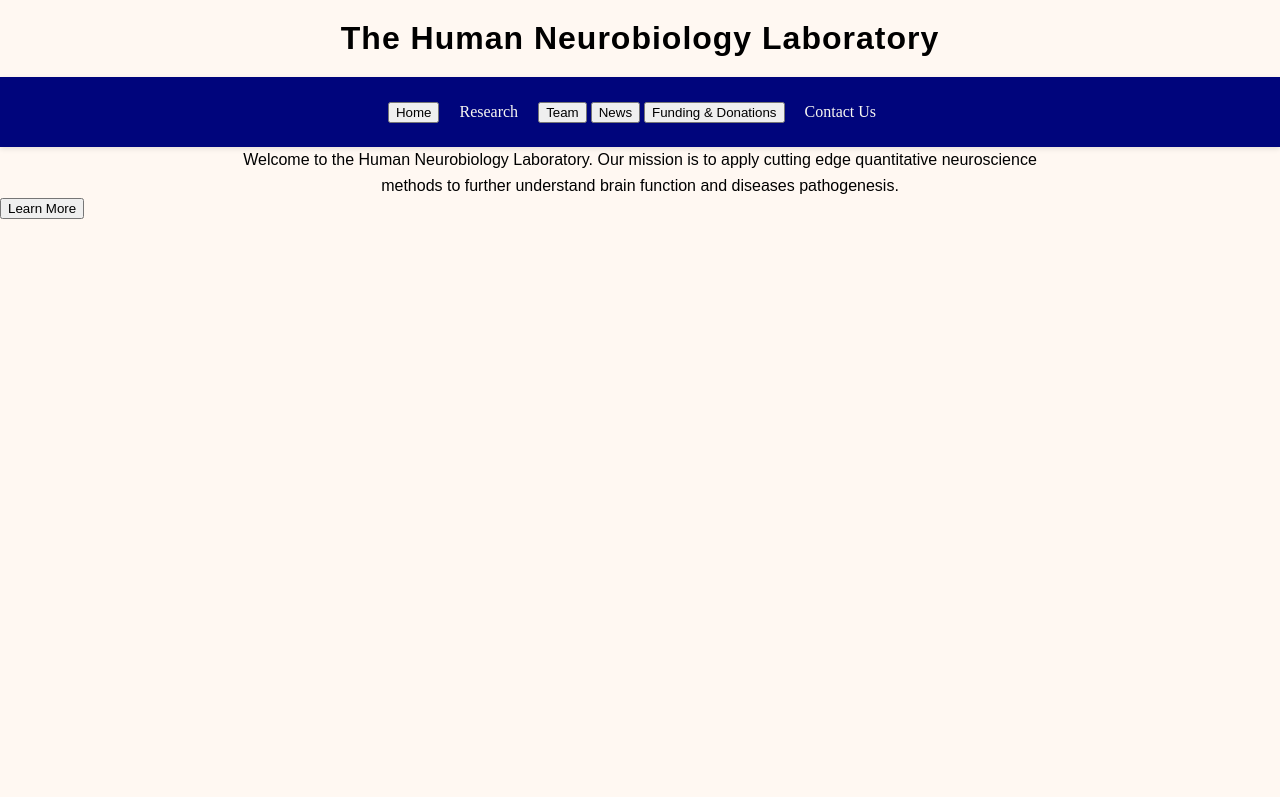
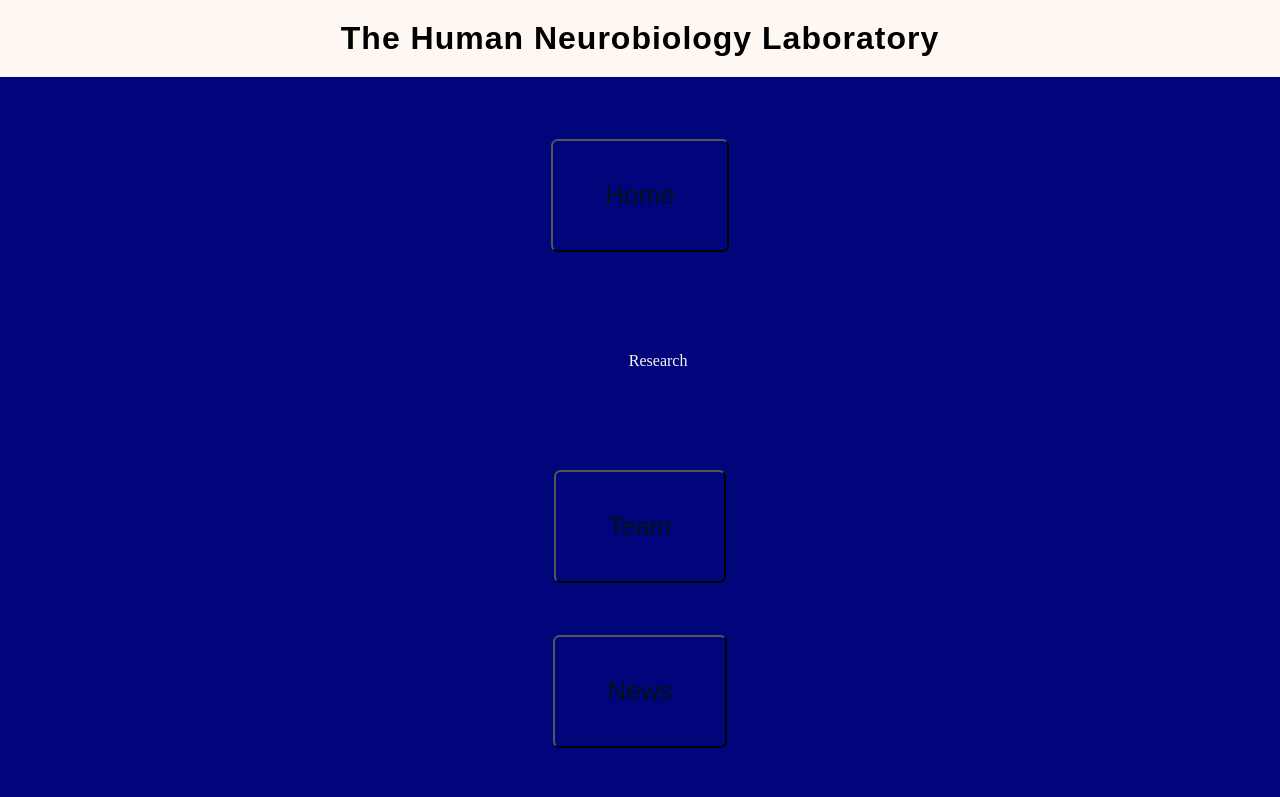
Before and after one commit to gguasoni-nyspi/gguasoni-nyspi.github.io, a plain HTML site: page index.html in a window 1280 px wide. Shown: the top 797 px of the page. Drawn offline with Linux system fonts and the light colour scheme.

Commit message:
Update aesthetics.css

```diff
--- a/aesthetics.css
+++ b/aesthetics.css
@@ -76,6 +76,21 @@
   background-color: rgba(0,0,0,0.1);
 }
 
+button {
+    max-width: 60%;
+    color: #f8f8f2;
+    background-color: #00057c;
+    border-radius: 0.25em;
+    margin: 2em auto;
+    padding: 1.5em 2em;
+    color: #00111A;
+    font-family: Arial, Helvetica, sans-serif;
+    font-size: 26px;
+    text-align: center;
+    border-radius: 0.25em;
+    display: block;
+}
+
 /*formatting the primary backround*/
 body {
     background-color: #fff8f2;
```
